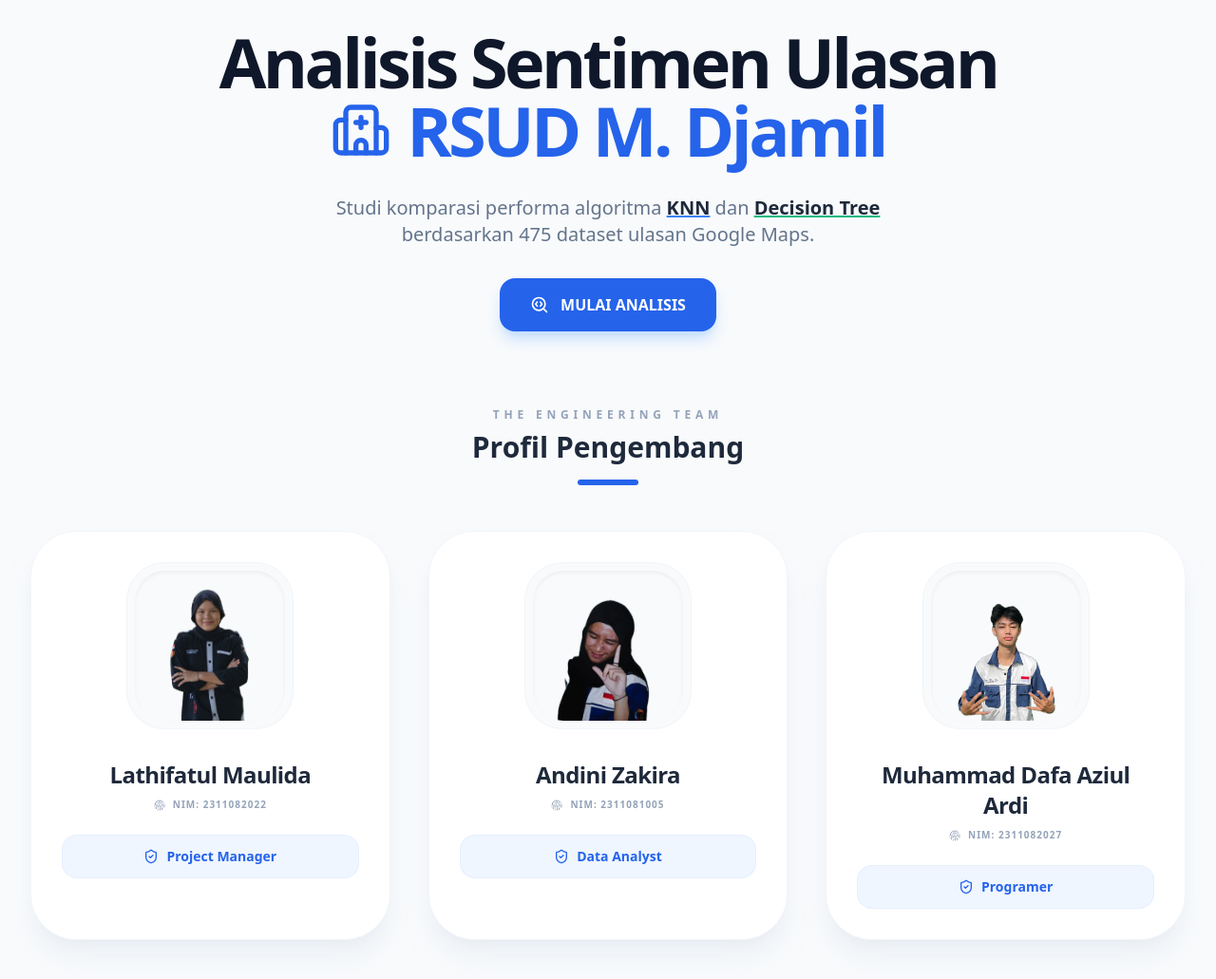
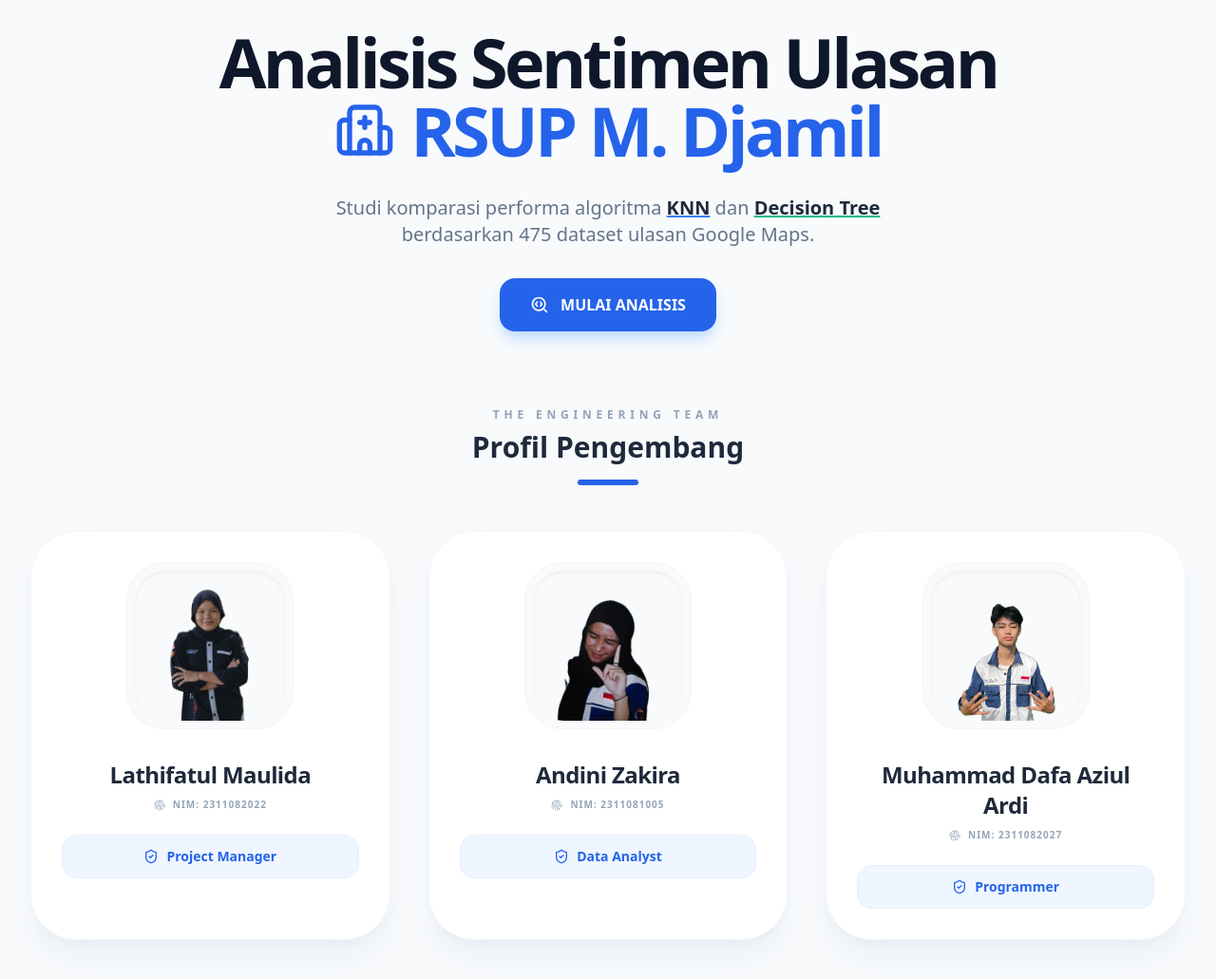
Before and after one commit to Dafa-Aziul/sentimen-rs-djamil, a Flask app: page / in a window 1280 px wide. Shown: the part 181-1212 px from the top of the page at 95% size. Run offline with Flask 3, Linux system fonts and the light colour scheme; some libraries are stand-ins or nearby versions.

Commit message:
perbaiki tampilan

```diff
--- a/controllers/home.py
+++ b/controllers/home.py
@@ -28,7 +28,7 @@
         {
             "name": "Muhammad Dafa Aziul Ardi",
             "nim": "2311082027",
-            "role": "Programer",
+            "role": "Programmer",
             "photos": [
                 "/static/images/team/dafa1.png",
                 "/static/images/team/dafa2.png",
--- a/templates/home/index.html
+++ b/templates/home/index.html
@@ -12,7 +12,7 @@
             Analisis Sentimen Ulasan <br>
             <span class="text-blue-600 flex items-center justify-center gap-4">
                 <i data-lucide="hospital" class="w-12 h-12 md:w-16 md:h-16"></i>
-                RSUD M. Djamil
+                RSUP M. Djamil
             </span>
         </h1>
         <p class="text-lg md:text-xl text-slate-500 max-w-2xl font-medium leading-relaxed">
@@ -154,12 +154,10 @@
 
         setInterval(() => {
             index = (index + 1) % photos.length;
-            img.style.opacity = '0';
             setTimeout(() => {
                 img.src = photos[index];
-                img.style.opacity = '1';
             }, 350);
-        }, 3000); // Interval diperlama sedikit agar tidak mengganggu
+        }, 2000); // Interval diperlama sedikit agar tidak mengganggu
     });
 </script>
 {% endblock %}
```
